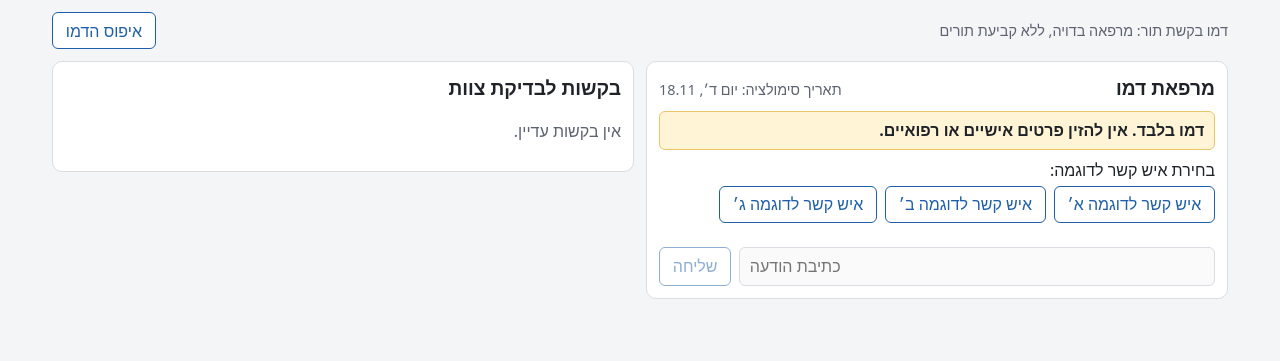
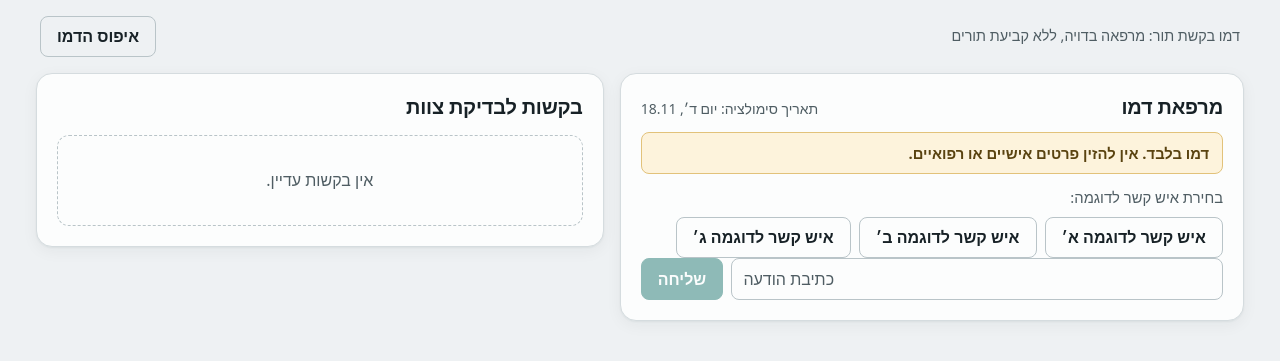
Before and after one commit to henria21/ClinicDemo, an ASP.NET Core app: page / in a window 1280 px wide. Shown: the top 361 px of the page. Run offline with ASP.NET Core 8, Linux system fonts and the light colour scheme.

Commit message:
Restyle UI: tokens, teal accent, dark mode, states
CSS only; markup, class names and Hebrew text unchanged. One accent,
one radius scale, focus/hover/active states, prefers-color-scheme dark
tokens, reduced-motion-gated enter animation. System fonts, no external
resources.

Co-Authored-By: Claude Opus 5.5 <noreply@anthropic.com>

```diff
--- a/src/ClinicDemo.Web/wwwroot/css/app.css
+++ b/src/ClinicDemo.Web/wwwroot/css/app.css
@@ -1,17 +1,62 @@
-/* System fonts only: no web fonts, no CDN (NFR-3, AC-12). Split panes; stacked below 768 px. */
+/* System fonts only: no web fonts, no CDN (NFR-3, AC-12). Split panes; stacked below 768 px.
+   Shape rule: controls 8px, bubbles/cards 12px, panes 16px. One accent (teal); amber/red only for
+   semantic states (demo note, error). Light + dark via prefers-color-scheme. */
 :root {
-    --bg: #f4f5f7;
-    --pane: #ffffff;
-    --border: #d9dce1;
-    --text: #1f2328;
-    --muted: #5c6370;
-    --accent: #1f5fa8;
-    --accent-text: #ffffff;
-    --visitor: #e6effa;
-    --assistant: #f1f2f4;
-    --banner: #fff4d6;
-    --banner-border: #e8c66a;
+    color-scheme: light dark;
+
+    --bg: #eef1f3;
+    --surface: #fcfdfd;
+    --surface-sunken: #f3f6f7;
+    --border: #d5dcdf;
+    --border-strong: #b9c4c8;
+    --text: #172126;
+    --muted: #4f5d63;
+
+    --accent: #0b6b63;
+    --accent-hover: #08564f;
+    --accent-text: #fcfdfd;
+    --accent-soft: #e0efed;
+    --focus: #0b6b63;
+
+    --assistant: #e9eef0;
+    --note-bg: #fdf3dc;
+    --note-border: #e2c27a;
+    --note-text: #5a4310;
     --error: #b3261e;
+
+    --shadow: 0 1px 2px rgb(23 33 38 / 0.05), 0 4px 16px rgb(23 33 38 / 0.05);
+
+    --r-control: 8px;
+    --r-item: 12px;
+    --r-pane: 16px;
+
+    --ease: cubic-bezier(0.16, 1, 0.3, 1);
+}
+
+@media (prefers-color-scheme: dark) {
+    :root {
+        --bg: #0f1517;
+        --surface: #161e21;
+        --surface-sunken: #12191b;
+        --border: #2a363a;
+        --border-strong: #3c4b50;
+        --text: #e3eaec;
+        --muted: #9db0b5;
+
+        --accent: #4fb8ab;
+        --accent-hover: #6cc9bd;
+        --accent-text: #062421;
+        --accent-soft: #17322f;
+        --focus: #6cc9bd;
+
+        --assistant: #1f292c;
+        --note-bg: #2e2612;
+        --note-border: #6b5520;
+        --note-text: #f1dca6;
+        --error: #f2948c;
+
+        --shadow: 0 1px 2px rgb(0 0 0 / 0.3), 0 6px 20px rgb(0 0 0 / 0.25);
+    }
 }
 
 *, *::before, *::after { box-sizing: border-box; }
@@ -22,23 +67,64 @@ html, body {
     color: var(--text);
     font-family: system-ui, -apple-system, "Segoe UI", Arial, "Noto Sans Hebrew", sans-serif;
     font-size: 16px;
-    line-height: 1.5;
+    line-height: 1.55;
+    -webkit-font-smoothing: antialiased;
 }
 
-button, input, select { font: inherit; }
+h1, h2 { line-height: 1.25; letter-spacing: -0.01em; }
+
+/* Controls */
+button, input, select { font: inherit; color: inherit; }
 
 button {
-    border: 1px solid var(--accent);
-    background: var(--pane);
-    color: var(--accent);
-    border-radius: 6px;
-    padding: 0.35rem 0.8rem;
+    min-height: 2.5rem;
+    padding: 0.45rem 1rem;
+    border: 1px solid var(--border-strong);
+    border-radius: var(--r-control);
+    background: var(--surface);
+    color: var(--text);
+    font-weight: 600;
     cursor: pointer;
+    transition: background-color 0.15s var(--ease), border-color 0.15s var(--ease), transform 0.1s var(--ease);
 }
 
-button:disabled { opacity: 0.5; cursor: default; }
+button:hover:not(:disabled) { border-color: var(--accent); color: var(--accent); }
+button:active:not(:disabled) { transform: translateY(1px); }
+button:disabled { opacity: 0.45; cursor: not-allowed; }
 
-.app { max-width: 1200px; margin: 0 auto; padding: 0.75rem; }
+.submit-button, .send-button, .form-save {
+    background: var(--accent);
+    border-color: var(--accent);
+    color: var(--accent-text);
+}
+
+.submit-button:hover:not(:disabled),
+.send-button:hover:not(:disabled),
+.form-save:hover:not(:disabled) {
+    background: var(--accent-hover);
+    border-color: var(--accent-hover);
+    color: var(--accent-text);
+}
+
+input, select {
+    min-height: 2.5rem;
+    padding: 0.45rem 0.7rem;
+    border: 1px solid var(--border-strong);
+    border-radius: var(--r-control);
+    background: var(--surface);
+}
+
+input::placeholder { color: var(--muted); opacity: 1; }
+
+:focus-visible {
+    outline: 2px solid var(--focus);
+    outline-offset: 2px;
+}
+
+input:focus-visible, select:focus-visible { outline-offset: 0; border-color: var(--focus); }
+
+/* Page shell */
+.app { max-width: 1240px; margin: 0 auto; padding: 1rem; }
 
 .app-bar {
     display: flex;
@@ -46,122 +132,202 @@ button:disabled { opacity: 0.5; cursor: default; }
     justify-content: space-between;
     gap: 0.75rem;
     flex-wrap: wrap;
-    margin-bottom: 0.75rem;
+    margin-bottom: 1rem;
+    padding-inline: 0.25rem;
 }
 
 .app-bar-title { color: var(--muted); font-size: 0.9rem; }
 
-.panes { display: flex; gap: 0.75rem; align-items: flex-start; }
+.reset-button { background: transparent; }
+
+.panes {
+    display: grid;
+    grid-template-columns: minmax(0, 1.1fr) minmax(0, 1fr);
+    gap: 1rem;
+    align-items: start;
+}
 
 .chat-pane, .inbox-pane {
-    flex: 1 1 0;
     min-width: 0;
-    background: var(--pane);
+    background: var(--surface);
     border: 1px solid var(--border);
-    border-radius: 10px;
-    padding: 0.75rem;
+    border-radius: var(--r-pane);
+    box-shadow: var(--shadow);
+    padding: 1.25rem;
 }
 
 @media (max-width: 767.98px) {
-    .panes { flex-direction: column; }
-    .chat-pane, .inbox-pane { width: 100%; }
+    .app { padding: 0.75rem 1rem; }
+    .panes { grid-template-columns: minmax(0, 1fr); }
+    .chat-pane, .inbox-pane { padding: 1rem; }
 }
 
 /* Chat */
-.chat-header { display: flex; justify-content: space-between; align-items: baseline; gap: 0.5rem; flex-wrap: wrap; }
-.chat-title, .inbox-title { margin: 0; font-size: 1.2rem; }
-.simulation-date { color: var(--muted); font-size: 0.9rem; }
+.chat-header, .inbox-header {
+    display: flex;
+    justify-content: space-between;
+    align-items: baseline;
+    gap: 0.5rem;
+    flex-wrap: wrap;
+}
+
+.chat-title, .inbox-title { margin: 0; font-size: 1.25rem; font-weight: 700; }
+.simulation-date { color: var(--muted); font-size: 0.875rem; font-variant-numeric: tabular-nums; }
 
 .demo-banner {
-    margin: 0.5rem 0;
-    padding: 0.4rem 0.6rem;
-    background: var(--banner);
-    border: 1px solid var(--banner-border);
-    border-radius: 6px;
+    margin: 0.75rem 0;
+    padding: 0.55rem 0.8rem;
+    background: var(--note-bg);
+    border: 1px solid var(--note-border);
+    border-radius: var(--r-control);
+    color: var(--note-text);
+    font-size: 0.925rem;
     font-weight: 600;
 }
 
-.contact-picker-title { margin: 0.5rem 0 0.25rem; }
+.contact-picker { margin-top: 0.5rem; }
+.contact-picker-title { margin: 0 0 0.5rem; color: var(--muted); font-size: 0.925rem; }
 .contact-picker-options { display: flex; gap: 0.5rem; flex-wrap: wrap; }
-.chat-contact { color: var(--muted); margin: 0.25rem 0; }
+.chat-contact { color: var(--muted); font-size: 0.925rem; margin: 0.25rem 0; }
 
-.chat-messages { display: flex; flex-direction: column; gap: 0.5rem; margin: 0.75rem 0; }
+.chat-messages {
+    display: flex;
+    flex-direction: column;
+    gap: 0.6rem;
+    margin: 1rem 0;
+    padding: 0.75rem;
+    background: var(--surface-sunken);
+    border-radius: var(--r-item);
+}
+
+.chat-messages:empty { display: none; }
 
 .bubble {
-    max-width: 90%;
-    padding: 0.45rem 0.7rem;
-    border-radius: 10px;
+    max-width: 85%;
+    padding: 0.55rem 0.85rem;
+    border-radius: var(--r-item);
     overflow-wrap: anywhere;
 }
 
-.bubble-visitor { align-self: flex-start; background: var(--visitor); }
-.bubble-assistant { align-self: flex-end; background: var(--assistant); }
-.bubble-author { display: block; font-size: 0.75rem; color: var(--muted); }
+/* RTL: start = right. The visitor sits on the right with its corner toward the speaker. */
+.bubble-visitor {
+    align-self: flex-start;
+    background: var(--accent-soft);
+    border-start-start-radius: 4px;
+}
+
+.bubble-assistant {
+    align-self: flex-end;
+    background: var(--assistant);
+    border-start-end-radius: 4px;
+}
+
+.bubble-summary {
+    background: var(--surface);
+    border: 1px solid var(--border);
+    box-shadow: var(--shadow);
+}
+
+.bubble-author { display: block; margin-bottom: 0.1rem; font-size: 0.75rem; font-weight: 600; color: var(--muted); }
 .bubble-text { margin: 0; white-space: pre-wrap; }
-.summary-actions { display: flex; gap: 0.5rem; margin-top: 0.5rem; }
-.submit-button { background: var(--accent); color: var(--accent-text); }
+.summary-actions { display: flex; gap: 0.5rem; flex-wrap: wrap; margin-top: 0.75rem; }
 
 .chat-input { display: flex; gap: 0.5rem; }
-.chat-text {
-    flex: 1;
-    min-width: 0;
-    padding: 0.4rem 0.6rem;
-    border: 1px solid var(--border);
-    border-radius: 6px;
-}
+.chat-text { flex: 1; min-width: 0; }
 
 .restart-button { width: 100%; }
-.restart-after-submit { margin-top: 0.5rem; }
+.restart-after-submit { margin-top: 0.6rem; }
 
 .preference-form {
     display: grid;
-    grid-template-columns: repeat(auto-fit, minmax(140px, 1fr));
-    gap: 0.5rem;
-    margin-bottom: 0.75rem;
-    padding: 0.6rem;
-    border: 1px dashed var(--border);
-    border-radius: 8px;
+    grid-template-columns: repeat(auto-fit, minmax(150px, 1fr));
+    gap: 0.75rem;
+    margin-bottom: 1rem;
+    padding: 1rem;
+    background: var(--surface-sunken);
+    border: 1px solid var(--border);
+    border-radius: var(--r-item);
 }
 
-.preference-form label { display: flex; flex-direction: column; gap: 0.2rem; font-size: 0.9rem; }
-.preference-form select, .preference-form input {
-    padding: 0.3rem;
-    border: 1px solid var(--border);
-    border-radius: 6px;
-}
+.preference-form label { display: flex; flex-direction: column; gap: 0.35rem; font-size: 0.875rem; font-weight: 600; }
+.preference-form select, .preference-form input { font-weight: 400; }
 
-.form-error { grid-column: 1 / -1; margin: 0; color: var(--error); }
+.form-error { grid-column: 1 / -1; margin: 0; color: var(--error); font-size: 0.925rem; }
 .form-actions { grid-column: 1 / -1; display: flex; gap: 0.5rem; }
 
 /* Inbox */
-.inbox-empty { color: var(--muted); }
-.inbox-cards { display: flex; flex-direction: column; gap: 0.75rem; margin-top: 0.75rem; }
+.inbox-empty {
+    margin: 1rem 0 0;
+    padding: 2rem 1rem;
+    text-align: center;
+    color: var(--muted);
+    border: 1px dashed var(--border-strong);
+    border-radius: var(--r-item);
+}
+
+.inbox-cards { display: flex; flex-direction: column; gap: 0.75rem; margin-top: 1rem; }
 
 .request-card {
     display: grid;
     grid-template-columns: minmax(0, 1fr) minmax(0, 1fr);
-    gap: 0.5rem 1rem;
-    padding: 0.6rem;
+    gap: 0.75rem 1.25rem;
+    padding: 1rem;
+    background: var(--surface);
     border: 1px solid var(--border);
-    border-radius: 8px;
+    border-inline-start: 3px solid var(--accent);
+    border-radius: var(--r-item);
 }
 
 @media (max-width: 479.98px) {
     .request-card { grid-template-columns: minmax(0, 1fr); }
 }
 
-.card-fields { display: grid; grid-template-columns: auto 1fr; gap: 0.15rem 0.6rem; margin: 0; }
+.card-fields { display: grid; grid-template-columns: auto 1fr; gap: 0.3rem 0.75rem; margin: 0; font-size: 0.925rem; }
 .card-fields dt { color: var(--muted); }
 .card-fields dd { margin: 0; }
-.card-wording-title { margin: 0; color: var(--muted); }
-.card-wording-line { margin: 0.15rem 0; padding: 0.25rem 0.4rem; background: var(--assistant); border-radius: 6px; overflow-wrap: anywhere; }
-.card-actions { grid-column: 1 / -1; display: flex; gap: 0.5rem; }
+.card-id { font-variant-numeric: tabular-nums; font-weight: 600; }
+.card-status { font-weight: 600; color: var(--accent); }
+
+.card-wording-title { margin: 0 0 0.25rem; color: var(--muted); font-size: 0.875rem; }
+.card-wording-line {
+    margin: 0.25rem 0;
+    padding: 0.35rem 0.6rem;
+    background: var(--surface-sunken);
+    border-radius: var(--r-control);
+    font-size: 0.925rem;
+    overflow-wrap: anywhere;
+}
+
+.card-actions {
+    grid-column: 1 / -1;
+    display: flex;
+    gap: 0.5rem;
+    flex-wrap: wrap;
+    padding-top: 0.75rem;
+    border-top: 1px solid var(--border);
+}
+
+/* Motion: a new message or card fades in (state change). Static under reduced motion. */
+@media (prefers-reduced-motion: no-preference) {
+    .bubble, .request-card { animation: enter 0.28s var(--ease) both; }
+}
+
+@media (prefers-reduced-motion: reduce) {
+    button { transition: none; }
+    button:active:not(:disabled) { transform: none; }
+}
+
+@keyframes enter {
+    from { opacity: 0; transform: translateY(6px); }
+    to { opacity: 1; transform: none; }
+}
 
 /* Blazor error UI */
 #blazor-error-ui {
-    background: lightyellow;
+    background: var(--note-bg);
+    color: var(--note-text);
+    border-top: 1px solid var(--note-border);
     bottom: 0;
-    box-shadow: 0 -1px 2px rgba(0, 0, 0, 0.2);
     display: none;
     inset-inline: 0;
     padding: 0.6rem 1.25rem 0.7rem 1.25rem;
@@ -171,5 +337,5 @@ button:disabled { opacity: 0.5; cursor: default; }
 
 #blazor-error-ui .dismiss { cursor: pointer; position: absolute; left: 0.75rem; top: 0.5rem; }
 
-.blazor-error-boundary { background: var(--error); padding: 1rem; color: white; }
+.blazor-error-boundary { background: var(--error); padding: 1rem; color: #fcfdfd; border-radius: var(--r-item); }
 .blazor-error-boundary::after { content: "אירעה שגיאה."; }
```
